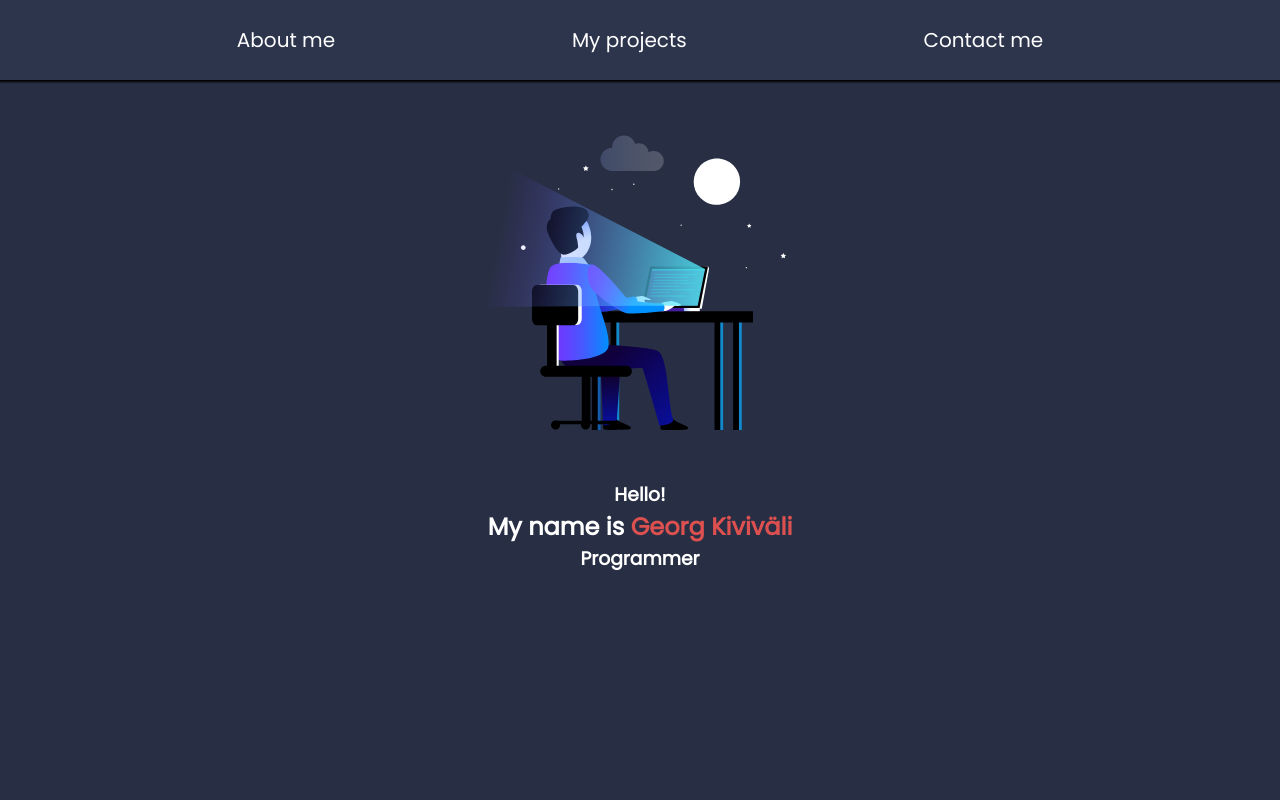
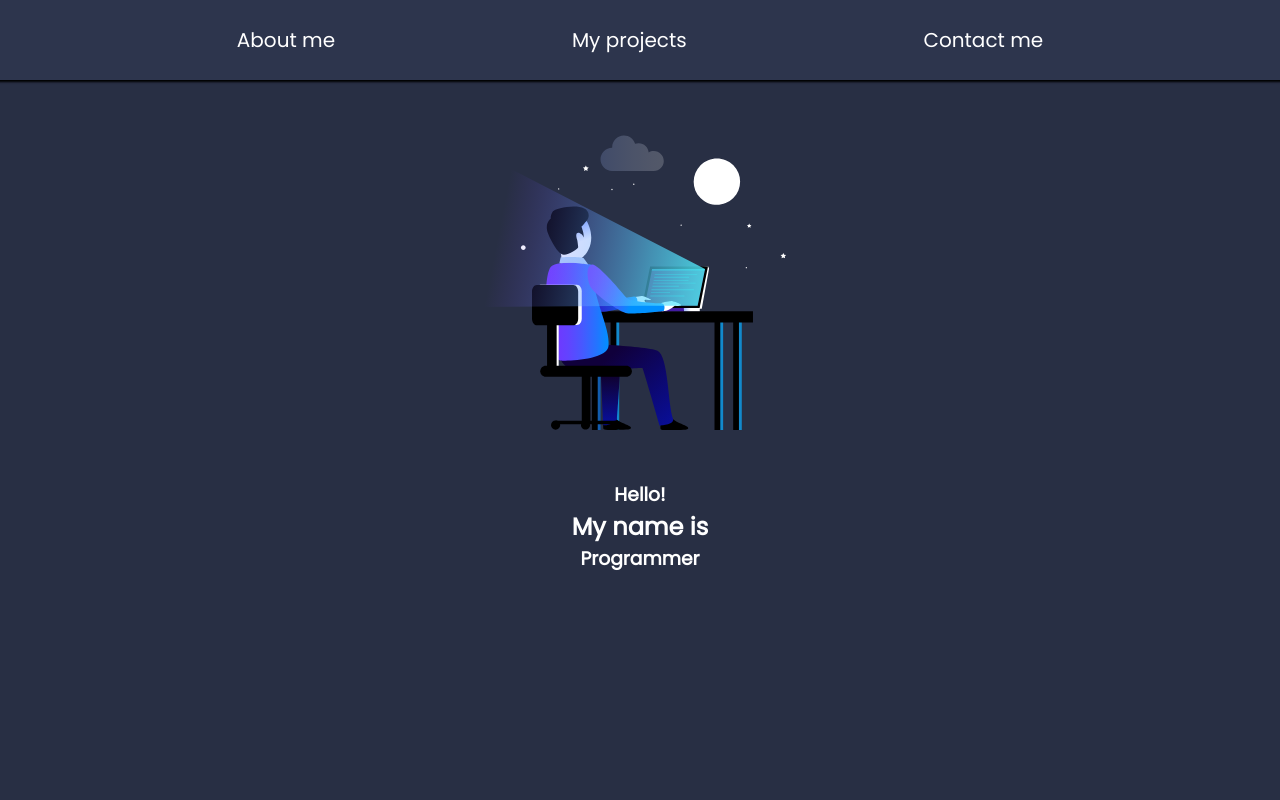
Before and after one commit to lollipas/portfoliosite, a plain HTML site: page index.html in a window 1280 px wide. Shown: the top 800 px of the page. Drawn offline with Linux system fonts and the light colour scheme; a script that the page names is missing.

Commit message:
Update index.html

```diff
--- a/index.html
+++ b/index.html
@@ -32,7 +32,7 @@
             <h3 class = "intro-text">Hello!</h3>
             <h1 class = "intro-text" >
                 My name is
-            <span class = "intro-text", id="name">Georg Kiviväli</span>
+            <span class = "intro-text", id="name"></span>
             </h1>
             <h3 class = "intro-text", id = "profession"></h3>
         </div>
```
